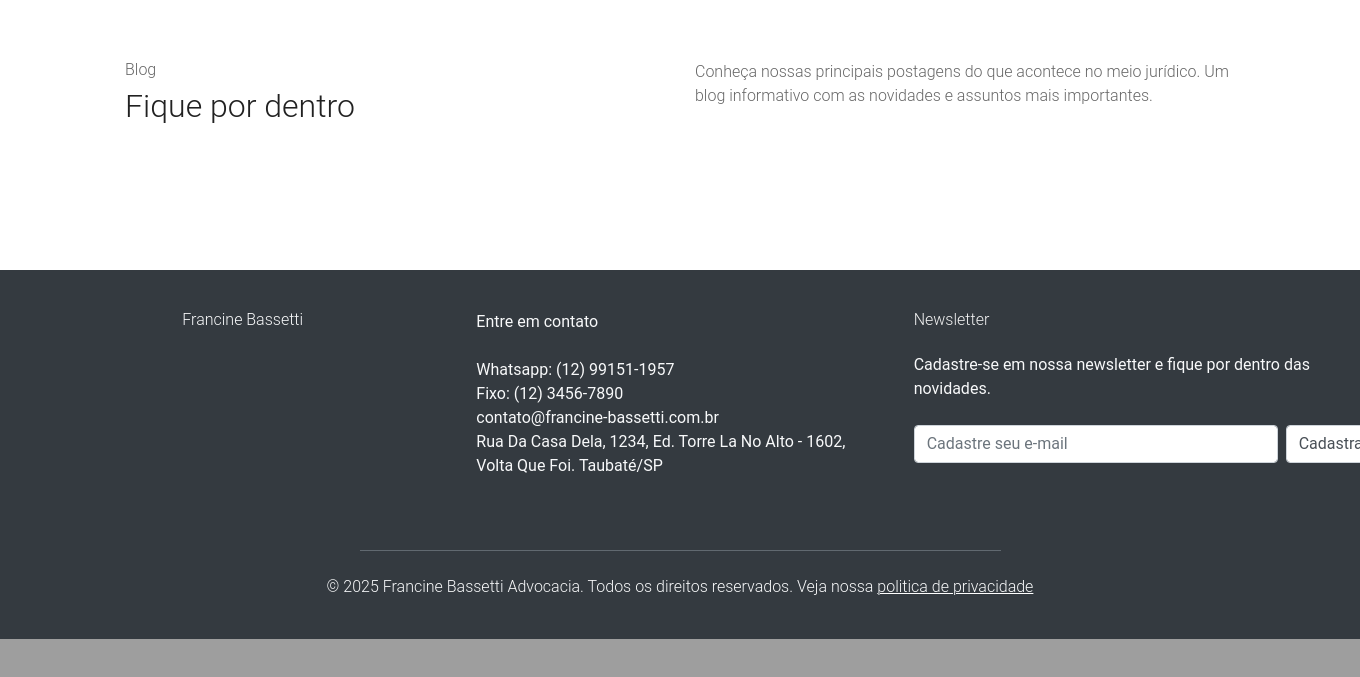
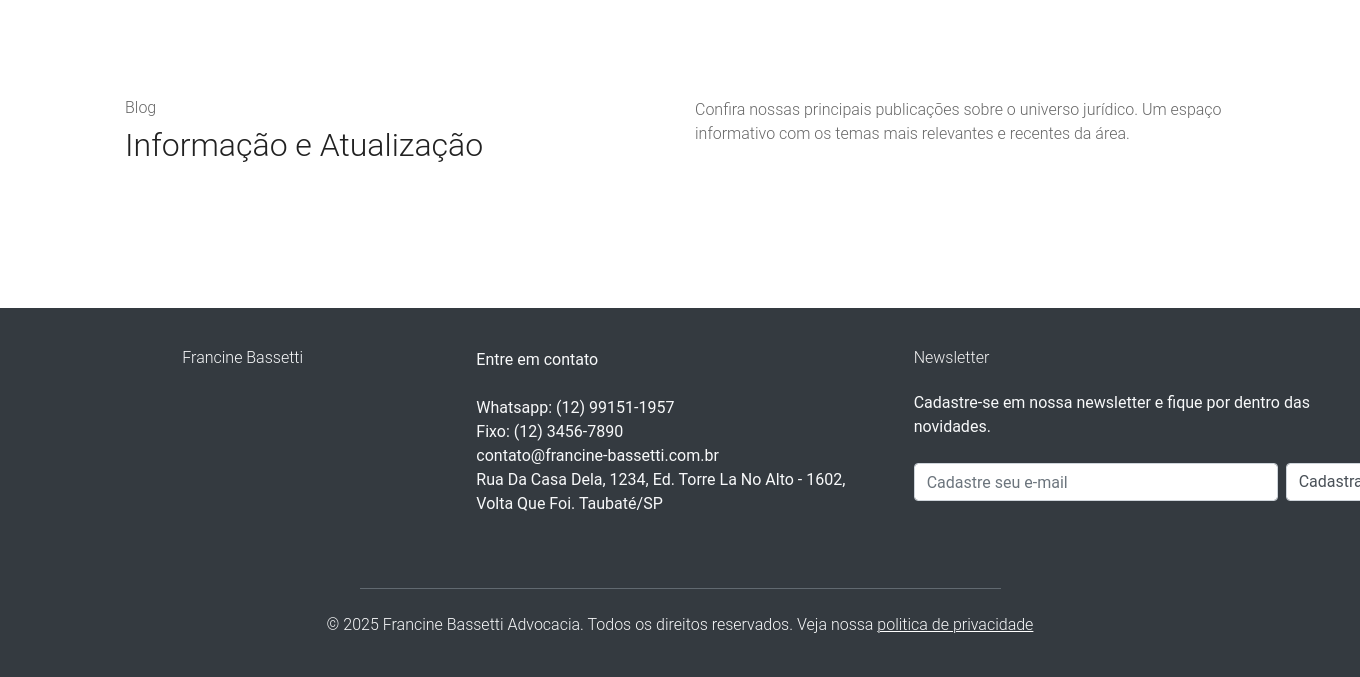
Before and after one commit to ricardocanedo/projeto-integrador-3-univesp-2025, a Django app: page / in a window 1360 px wide; the page is wider, and only the part inside the window is pictured. Shown: the part 1752-2429 px from the top of that part. Before the commit the page ends 2391 px from the top of that part, so only its background shows below. Run offline with Django 5.2, Linux system fonts and the light colour scheme; data that the repository does not hold is empty; some libraries are stand-ins or nearby versions.

Commit message:
remake text

```diff
--- a/backend/backend/website/templates/website/home.html
+++ b/backend/backend/website/templates/website/home.html
@@ -9,9 +9,9 @@
     <section id="home" class="home-banner bg-dark mx-auto pb-2 mb-4" aria-labelledby="home-title">
         <div class="card card-body card-banner translucido">
             <h1 id="home-title" class="home-title text-light mb-2">Advocacia Francine Bassetti</h1>
-            <h2 class="text-light text-capitalize color-light">Defesa médica de alta complexidade</h2>
+            <h2 class="text-light text-capitalize color-light">Atuação especializada em defesa médica complexa</h2>
             <div class="text-light color-light mb-3">
-                Há anos na advocacia da defesa médica: excelência é o nosso grande diferencial.
+                Anos de experiência em advocacia médica: a excelência é o nosso maior compromisso.
             </div>
             <a class="btn btn-raised border-light text-light bg-primary-light btn-link" href="/area-de-atuacao" target="_self">
                 Quero saber mais
@@ -23,9 +23,9 @@
         <div class="row">
             <div class="col-md-6 col-12 d-flex flex-column justify-content-center mb-4">
                 <h1 id="sobre-title" class="text-gray mt-4 mb-2">Sobre Nós</h1>
-                <h2 class="text-capitalize">Protegemos a sua carreira para que você possa continuar cuidando de vidas.</h2>
-                <p class="text-gray">Bem-vindo ao ST Centro Jurídico, especializado em Defesa Médica de Alta Complexidade. Com mais de 20 anos de experiência em advocacia, sendo 11 anos dedicados exclusivamente à defesa judicial e administrativa de médicos, nos destacamos pela excelência na defesa dessa classe.</p>
-                <p class="text-gray">Nosso escritório tem como causa única a DEFESA MÉDICA. Todo o nosso empenho, tempo e estudo são direcionados para defender médicos e elaborar teses robustas que garantam os melhores resultados em processos judiciais e nos Conselhos de Medicina.</p>
+                <h2 class="text-capitalize">Protegemos sua trajetória profissional para que você continue salvando vidas.</h2>
+                <p class="text-gray">Seja bem-vindo ao ST Centro Jurídico, referência em Defesa Médica de Alta Complexidade. Com mais de duas décadas de atuação na advocacia – sendo 11 anos voltados exclusivamente à defesa judicial e administrativa de médicos –, nos destacamos pela qualidade e dedicação singular a essa área.</p>
+                <p class="text-gray">Nosso escritório possui uma missão clara: DEFENDER MÉDICOS. Todos os nossos esforços, estudos e dedicação são direcionados para elaborar teses jurídicas consistentes, garantindo os melhores resultados tanto no judiciário quanto nos Conselhos de Medicina.</p>
             </div>
             <div class="col-md-6 col-12">
                 <img src="/static/website/media/advogada_francine_bassetti.jpg" alt="Advogada Francine Bassetti sorrindo" class="img-fluid rounded-20 img-500">
@@ -37,10 +37,10 @@
         <div class="row">
             <div class="col">
                 <h1 class="text-gray mb-2">Áreas de Atuação</h1>
-                <h2>Somos especialistas em Defesas Médicas Complexas</h2>
+                <h2>Atuamos com excelência em defesas médicas complexas</h2>
             </div>
             <div class="col">
-                <p class="text-gray">Nossa especialidade é a defesa de médicos em ações judiciais indenizatórias, sindicâncias e processos éticos instaurados nos Conselhos de Medicina, Sociedades de Especialidades Médicas e órgãos públicos ou privados. Atuamos com profundidade técnica e estratégia, garantindo uma defesa sólida e eficaz.</p>
+                <p class="text-gray">Nossa especialidade está na representação de médicos em ações judiciais de indenização, sindicâncias e processos disciplinares em Conselhos de Medicina, entidades de especialidades médicas e órgãos públicos e privados. Com ampla base técnica e visão estratégica, asseguramos uma defesa eficiente e consistente.</p>
             </div>
         </div>
         <div class="row px-3">
@@ -48,7 +48,7 @@
                 <a class="card bg-white box-shadow-s padding-l transition hover-grow radius-l" href="area-de-atuacao" target="_self">
                     <div class="card-textbox area-atuacao-1 rounded">
                         <div class="d-flex flex-column justify-content-end h-100">
-                            <h6 class="text-title-light p-2">Defesa judicial de médicos em processos complexos envolvendo discussão de ato médico.</h6>
+                            <h6 class="text-title-light p-2">Defesa judicial de médicos em litígios complexos envolvendo atos médicos.</h6>
                         </div>
                     </div>
                 </a>
@@ -57,7 +57,7 @@
                 <a class="card bg-white box-shadow-s padding-l transition hover-grow radius-l" href="area-de-atuacao" target="_self">
                     <div class="card-textbox area-atuacao-2 rounded">
                         <div class="d-flex flex-column justify-content-end h-100">
-                            <h6 class="text-title-light p-2">Defesa administrativa em Conselhos de Medicina em processos complexos.</h6>
+                            <h6 class="text-title-light p-2">Atuação em processos administrativos perante os Conselhos de Medicina.</h6>
                         </div>
                     </div>
                 </a>
@@ -66,7 +66,7 @@
                 <a class="card bg-white box-shadow-s padding-l transition hover-grow radius-l" href="area-de-atuacao" target="_self">
                     <div class="card-textbox area-atuacao-3 rounded">
                         <div class="d-flex flex-column justify-content-end h-100">
-                            <h6 class="text-title-light p-2">Estratégias de prevenção de risco jurídico.</h6>
+                            <h6 class="text-title-light p-2">Adoção de estratégias para redução de riscos jurídicos na prática médica.</h6>
                         </div>
                     </div>
                 </a>
@@ -75,7 +75,7 @@
                 <a class="card bg-white box-shadow-s padding-l transition hover-grow radius-l" href="area-de-atuacao" target="_self">
                     <div class="card-textbox area-atuacao-4 rounded">
                         <div class="d-flex flex-column justify-content-end h-100">
-                            <h6 class="text-title-light p-2">Implementação de Documentos Médicos estrategicamente elaborados para gestão de risco.</h6>
+                            <h6 class="text-title-light p-2">Documentação médica personalizada com foco na mitigação de riscos legais.</h6>
                         </div>
                     </div>
                 </a>
@@ -87,10 +87,10 @@
         <div class="row">
             <div class="col">
                 <h1 class="text-gray mb-2">Blog</h1>
-                <h2>Fique por dentro</h2>
+                <h2>Informação e Atualização</h2>
             </div>
             <div class="col">
-                <p class="text-gray">Conheça nossas principais postagens do que acontece no meio jurídico. Um blog informativo com as novidades e assuntos mais importantes.</p>
+                <p class="text-gray">Confira nossas principais publicações sobre o universo jurídico. Um espaço informativo com os temas mais relevantes e recentes da área.</p>
             </div>
         </div>
 
```
Also changed, not shown: backend/backend/website/templates/website/area_de_atuacao.html (+8 -8 lines), backend/backend/website/templates/website/sobre.html (+10 -10 lines).
